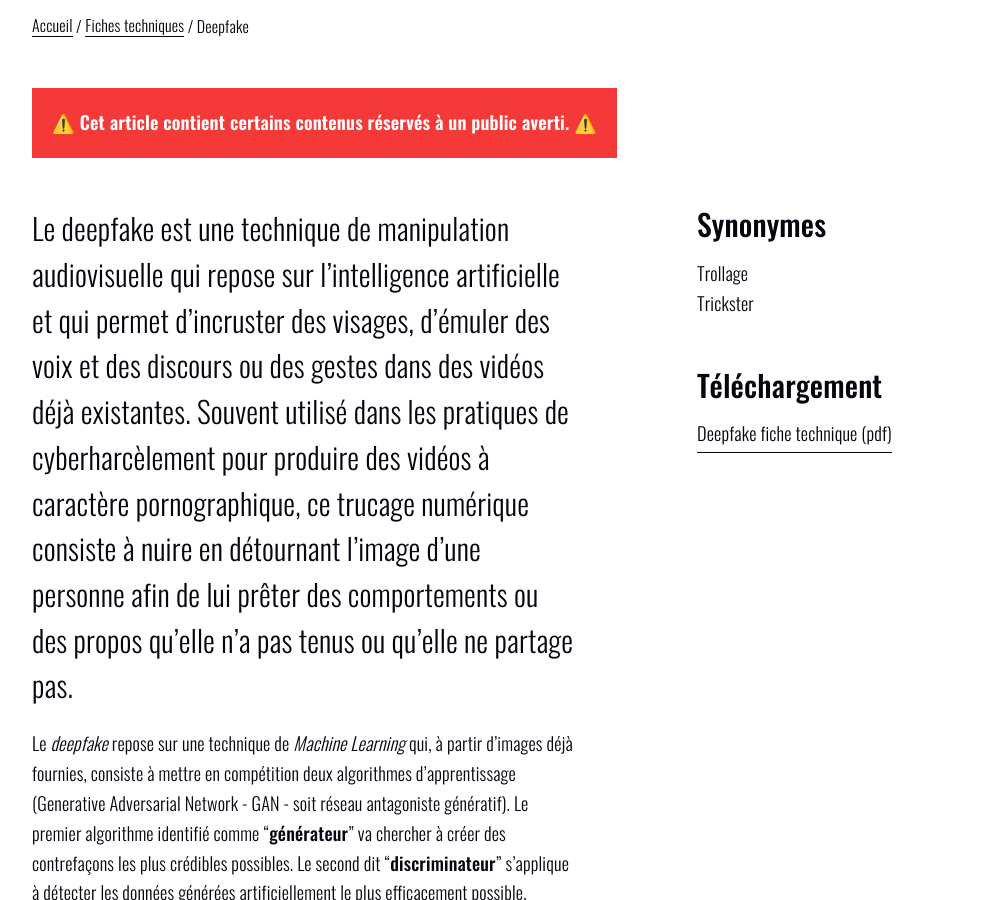
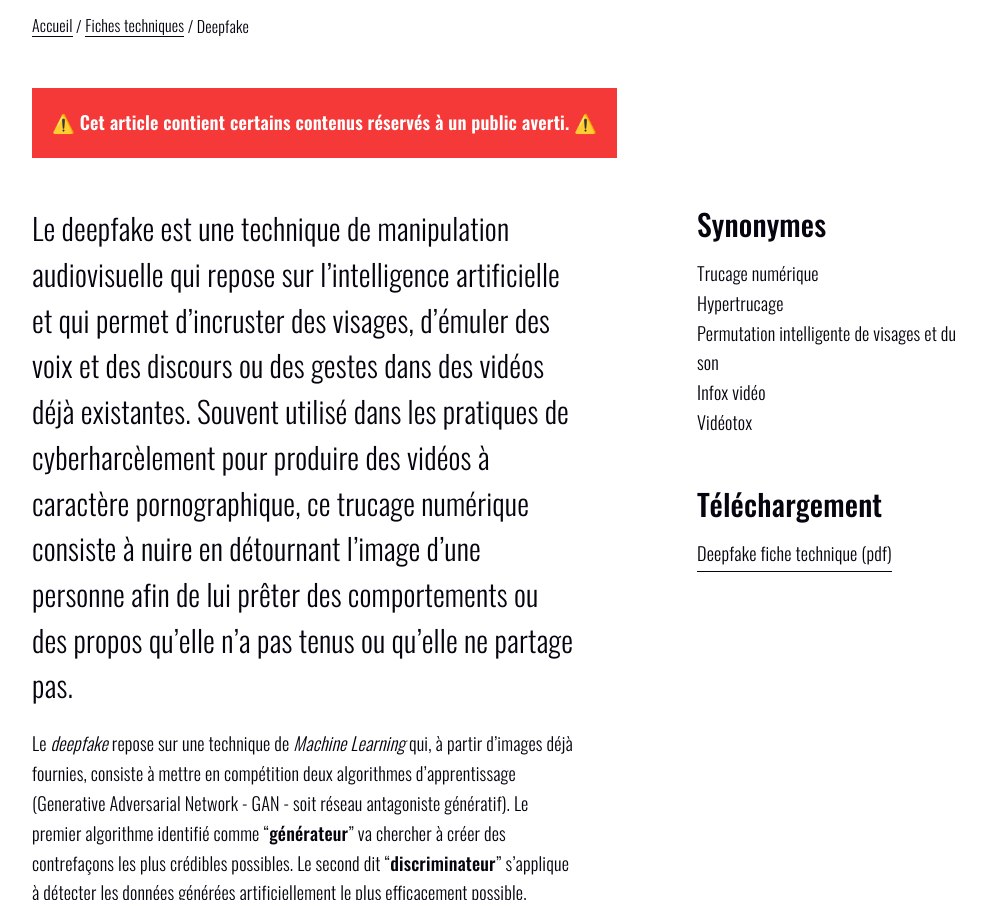
Before and after one commit to noesya/cyberneticproject, a Jekyll site: the page built from _technics/deepfake.html, in a window 1280 px wide and 900 px high, scrolled down 592 px. Shown: the whole window, without its empty margins (145-1131 px from the left). Built offline with Jekyll 4.4.1, drawn with Linux system fonts in a browser that asks for light colours.

Commit message:
Update Fiche technique “deepfake”

```diff
--- a/_technics/deepfake.html
+++ b/_technics/deepfake.html
@@ -3,8 +3,11 @@ title: Deepfake
 subtitle: Etiologie des pratiques de cyberharcèlement
 post_date: 2021-11-29T10:14:46.672Z
 synonymous:
-  - Trollage
-  - Trickster
+  - Trucage numérique
+  - Hypertrucage
+  - Permutation intelligente de visages et du son
+  - Infox vidéo
+  - Vidéotox
 downloads:
   - name: Deepfake fiche technique (pdf)
     files: /assets/images/uploads/1.-fiche-revenge-porn-lb.pdf
```
